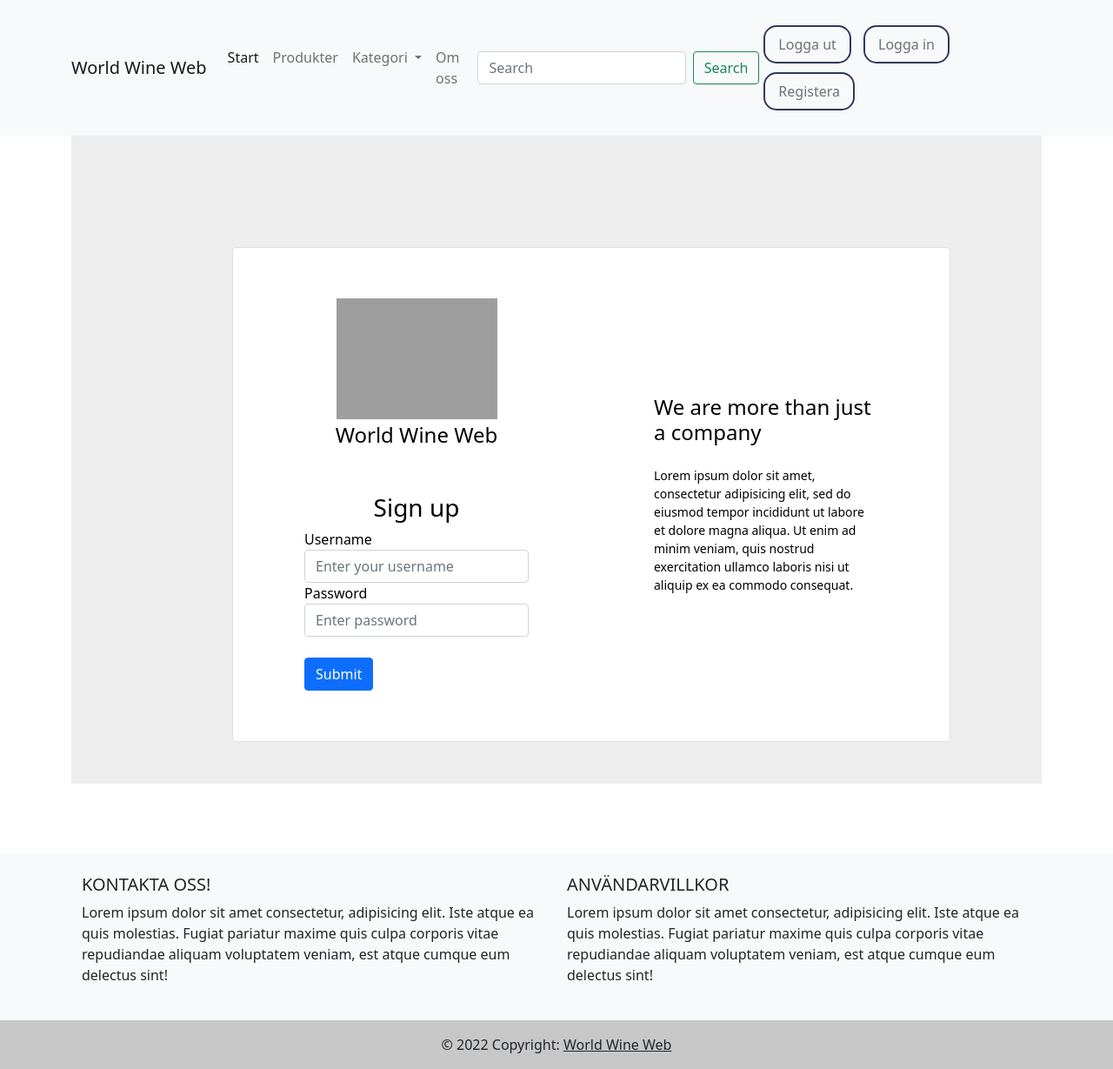
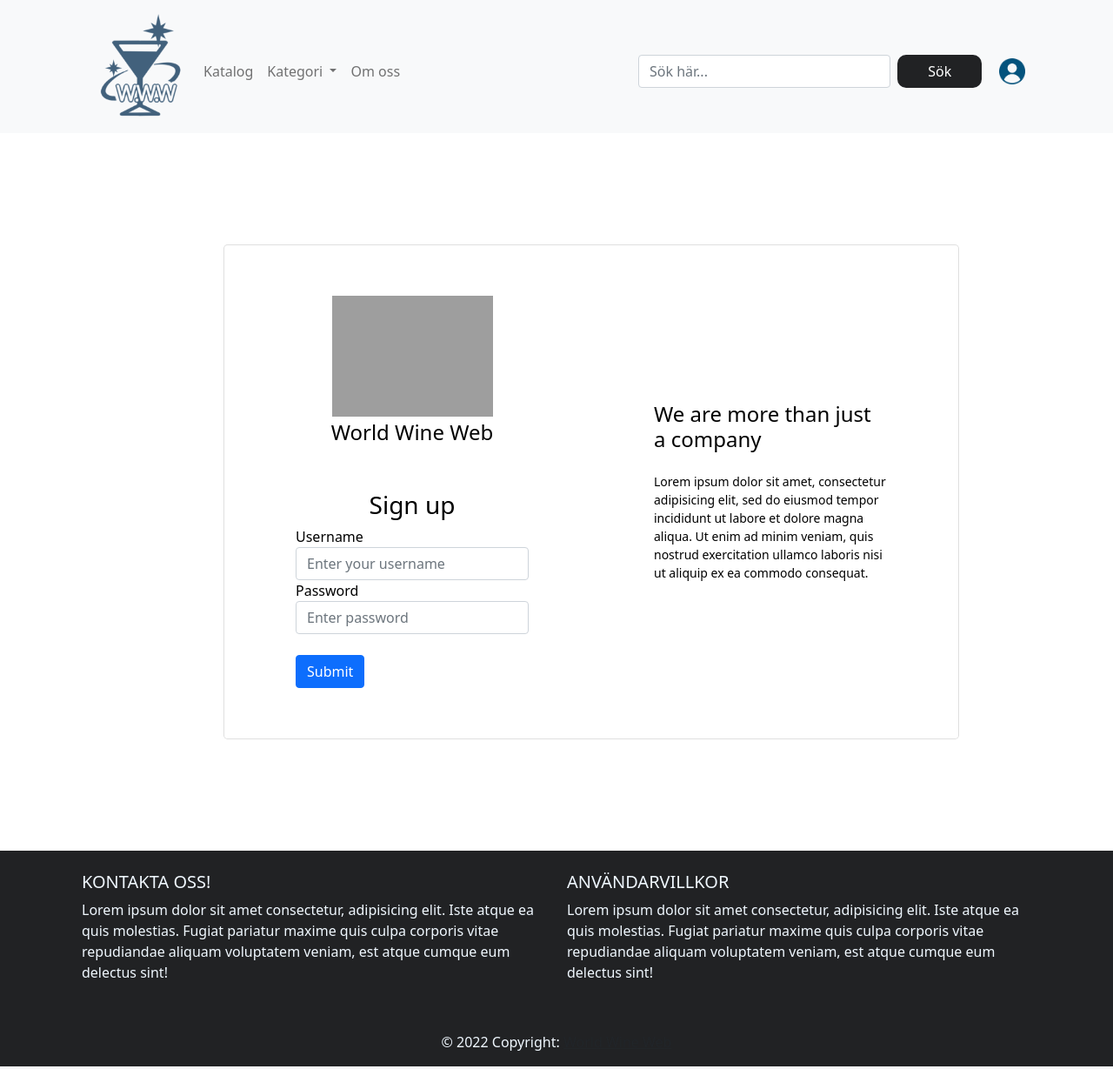
Before and after one commit to LifesApples/WorldWineWeb, a Flask app: page /login in a window 1280 px wide. Shown: the whole page at 87% size. Run offline with Flask 2, Linux system fonts and the light colour scheme; some libraries are stand-ins or nearby versions; grey boxes are pictures that could not be loaded.

Commit message:
css styling

```diff
--- a/WWW/website/static/style.css
+++ b/WWW/website/static/style.css
@@ -8,6 +8,7 @@
     display: flex;
     justify-content: center;
     align-items: center;
+    box-shadow: inset 0 0 15px #ffffff;
 }
 
 #jumbo >h2 {
@@ -15,22 +16,13 @@
     font-size: 48px;
     padding-bottom: 5px;
     color: aliceblue;
-
 }
 
 #profile_icon{
-    height: 40px;
-    width: 40px;
-}
-
-#logout, #login, #signUp{
-    border: solid rgb(47, 58, 96) 2px ;
-    border-radius: 15px;
+    height: 30px;
+    width: 30px;
     margin: 5px;
-    padding-left: 15px;
-    padding-right: 15px;
-
-    display: inline-block;
+    cursor: pointer;
 }
 
 #search_tab_container{
@@ -45,7 +37,8 @@
 }
 .search_btn{
     border-radius: 10px;
-    background-color: rgb(66, 97, 124);
+    border: none;
+    background-color: #212224;
     color: white;
     width: 130px;
 }
@@ -69,6 +62,33 @@
         margin-top: -15px;
     }
 } */
+
+.dropdown {
+    display: inline-block;
+    position: relative;
+  }
+  .dropdown-content {
+    display: none;
+    position: absolute;
+    background-color: aliceblue;
+    width: 330%;
+    overflow: auto;
+    box-shadow: 0px 10px 10px 0px rgba(0,0,0,0.4);
+  }
+  .dropdown:hover .dropdown-content {
+    display: block;
+  }
+  .dropdown-content a {
+    display: block;
+    color: #000000;
+    padding: 5px;
+    text-decoration: none;
+  }
+  .dropdown-content a:hover {
+    color: #FFFFFF;
+    background-color: #212224;
+  }
+
 .nav_container{
     margin-bottom: -20px;
     padding-bottom: 10px;
@@ -78,7 +98,9 @@
     justify-content: center;
 
 }
-
+#nav_air{
+    width: 10%;
+}
 #web_logo{
     width: 130px;
     height: 130px;
@@ -103,4 +125,7 @@ footer{
     float: left;
     width: 100%;
     margin-top: 5rem;
+    background-color: #212224;
+    color: aliceblue;
+    justify-content: center;
 }
--- a/WWW/website/templates/login.html
+++ b/WWW/website/templates/login.html
@@ -1,6 +1,65 @@
-{% extends "index.html" %} {% block title %}Login{% endblock %} {% block content
-%}
-<section class="h-100 gradient-form" style="background-color: #eee;">
+<!DOCTYPE html>
+<html lang = "sv">
+    <head>
+      <meta charset="utf-8">
+      <title>World Wine Web</title>
+      <meta name="viewport" content="width=device-width, initial-scale=1.0">
+      <link href="https://cdn.jsdelivr.net/npm/bootstrap@5.1.3/dist/css/bootstrap.min.css" rel="stylesheet" integrity="sha384-1BmE4kWBq78iYhFldvKuhfTAU6auU8tT94WrHftjDbrCEXSU1oBoqyl2QvZ6jIW3" crossorigin="anonymous">
+      <link href="static/style.css" rel="stylesheet">
+      <link rel="shortcut icon" href="static/images/favicon.ico">
+      <script src="https://ajax.googleapis.com/ajax/libs/jquery/3.2.1/jquery.min.js" defer></script>
+      <script src="javascript/script.js" defer></script>
+
+    </head>
+
+    <body>
+        <main>
+          <nav id="parent_nav" class="navbar navbar-expand-lg navbar-light bg-light py-4">
+            <div class="nav_container">
+              <a href="#"> <img id="web_logo" src="static/images/WWW_logo.png" alt="logo"></a>
+              <button class="navbar-toggler" type="button" data-bs-toggle="collapse" data-bs-target="#navbarSupportedContent" aria-controls="navbarSupportedContent" aria-expanded="false" aria-label="Toggle navigation">
+                <span class="navbar-toggler-icon"></span>
+              </button>
+              <div class="collapse navbar-collapse" id="navbarSupportedContent">
+                <ul class="navbar-nav me-auto mb-2 mb-lg-0">
+                  <li class="nav-item">
+                    <a class="nav-link" href="#">Katalog</a>
+                  </li>
+                  <li class="nav-item dropdown">
+                    <a class="nav-link dropdown-toggle" href="#" id="navbarDropdown" role="button" data-bs-toggle="dropdown" aria-expanded="false">
+                      Kategori
+                    </a>
+                    <ul class="dropdown-menu" aria-labelledby="navbarDropdown">
+                      <li><a class="dropdown-item" href="#">Action</a></li>
+                      <li><a class="dropdown-item" href="#">Another action</a></li>
+                      <li><hr class="dropdown-divider"></li>
+                      <li><a class="dropdown-item" href="#">Something else here</a></li>
+                    </ul>
+                  </li>
+                  <li class="nav-item">
+                    <a class="nav-link" href="omoss.html">Om oss</a>
+                  </li>
+                </ul>
+                <air id="nav_air">
+                </air>
+                <form id="search_tab_container" class="d-flex">
+                  <input class="form-control me-2" type="search" placeholder="Sök här..." aria-label="Search">
+                  <button class="search_btn" type="submit">Sök</button>
+                </form>
+                <!-- My profile card collapsible-->
+                <div id="login_list" class="dropdown">
+                  <img id="profile_icon" src="static/images/my_profile_icon.png">
+                  <div class="dropdown-content">
+                  <a id="login" href="/login">Logga in</a>
+                  <a id="logout" href="/logout">Logga ut</a>
+                  <a id="signUp" href="/sign-up">Registrera</a>
+                  </div>
+                </div>
+              </div>
+            </div>
+        </nav>
+          {% block content %}
+            <section class="h-100 gradient-form" >
               <div class="container py-5 h-100">
                 <div class="row d-flex justify-content-center align-items-center h-100">
                   <div class="col-xl-10">
@@ -48,3 +107,37 @@
               </div>
             </section>
           {% endblock %}
+
+          <footer >
+            <div class="container p-4">
+              <div class="row">
+                <div class="col-lg-6 col-md-12 mb-4 mb-md-0">
+                  <h5 class="text-uppercase">Kontakta oss!</h5>
+
+                  <p>
+                    Lorem ipsum dolor sit amet consectetur, adipisicing elit. Iste atque ea quis
+                    molestias. Fugiat pariatur maxime quis culpa corporis vitae repudiandae
+                    aliquam voluptatem veniam, est atque cumque eum delectus sint!
+                  </p>
+                </div>
+
+                <div class="col-lg-6 col-md-12 mb-4 mb-md-0">
+                  <h5 class="text-uppercase">Användarvillkor</h5>
+
+                  <p>
+                    Lorem ipsum dolor sit amet consectetur, adipisicing elit. Iste atque ea quis
+                    molestias. Fugiat pariatur maxime quis culpa corporis vitae repudiandae
+                    aliquam voluptatem veniam, est atque cumque eum delectus sint!
+                  </p>
+                </div>
+              </div>
+            </div>
+
+            <div class="text-center p-3">
+              © 2022 Copyright:
+              <a class="text-dark" href="#">World Wine Web</a>
+            </div>
+          </footer>
+        </main>
+      </body>
+    </html>
```
Also changed, not shown: WWW/website/templates/products.html (+14 -13 lines), WWW/website/javascript/script.js (added), WWW/website/static/images/treapor.png (deleted). Lines whose indentation alone changed are shown as unchanged.
